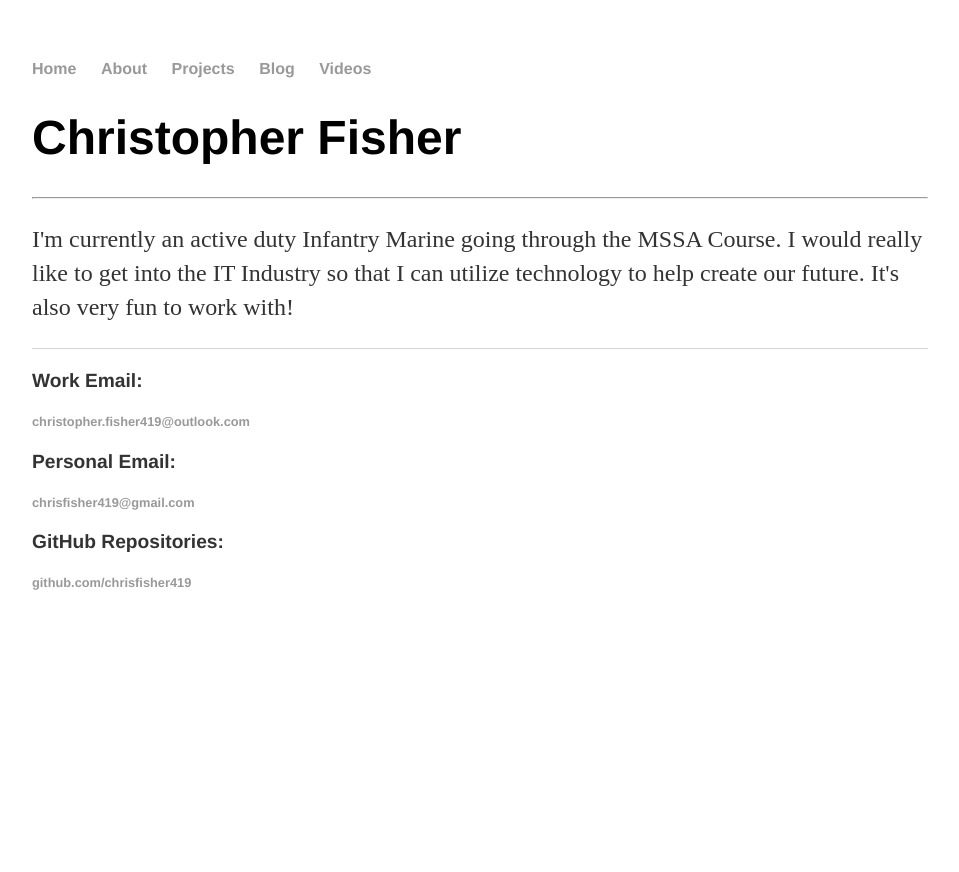
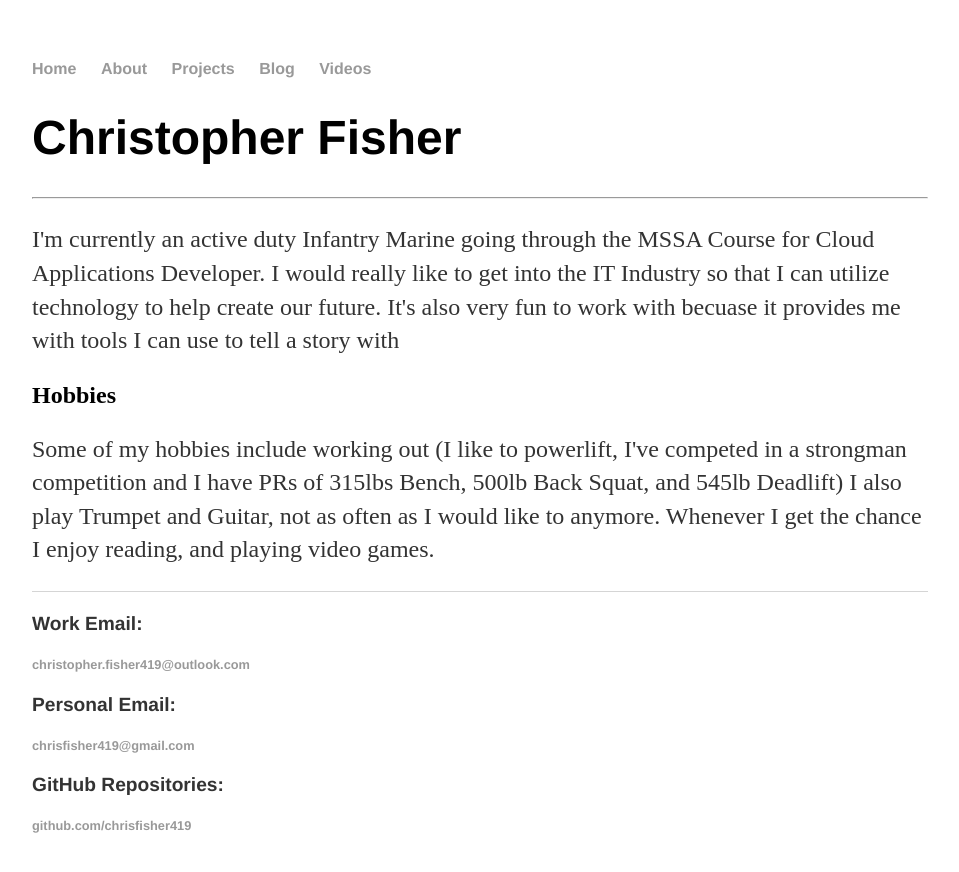
Before and after one commit to chrisfisher419/chrisfisher419.github.io, a Jekyll site: the page built from about/index.html, in a window 1280 px wide. Shown: the top 872 px of the page, without its empty margins (160-1119 px from the left). Built offline with Jekyll 4.4.1, drawn with Linux system fonts in a browser that asks for light colours.

Commit message:
Update index.html

```diff
--- a/about/index.html
+++ b/about/index.html
@@ -4,5 +4,8 @@ title: About Me
 ---
 <div class="blurb">
 	<h1>Christopher Fisher</h1> <hr />
-	<p>I'm currently an active duty Infantry Marine going through the MSSA Course. I would really like to get into the IT Industry so that I can utilize technology to help create our future. It's also very fun to work with!</a></p>
+	<p>I'm currently an active duty Infantry Marine going through the MSSA Course for Cloud Applications Developer. I would really like to get into the IT Industry so that I can utilize technology to help create our future. It's also very fun to work with becuase it provides me with tools I can use to tell a story with</p>
+	<h2> Hobbies </h2>
+	<p> Some of my hobbies include working out (I like to powerlift, I've competed in a strongman competition and I have PRs of 315lbs Bench, 500lb Back Squat, and 545lb Deadlift)
+	I also play Trumpet and Guitar, not as often as I would like to anymore. Whenever I get the chance I enjoy reading, and playing video games. </p>
 </div><!-- /.blurb -->
```
